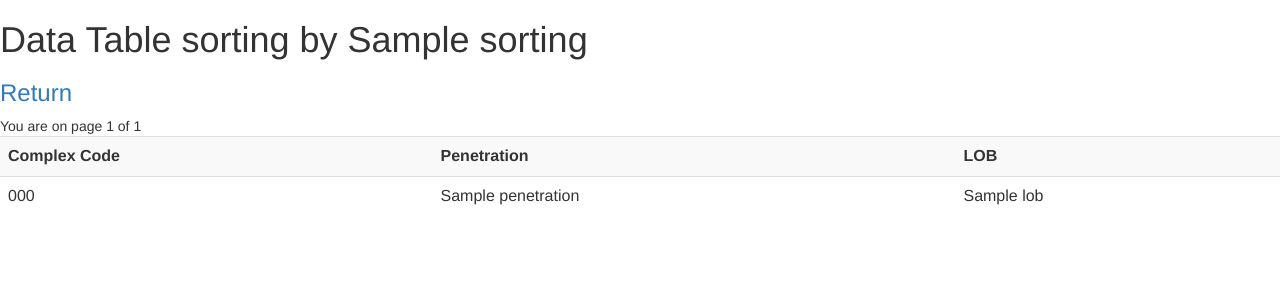
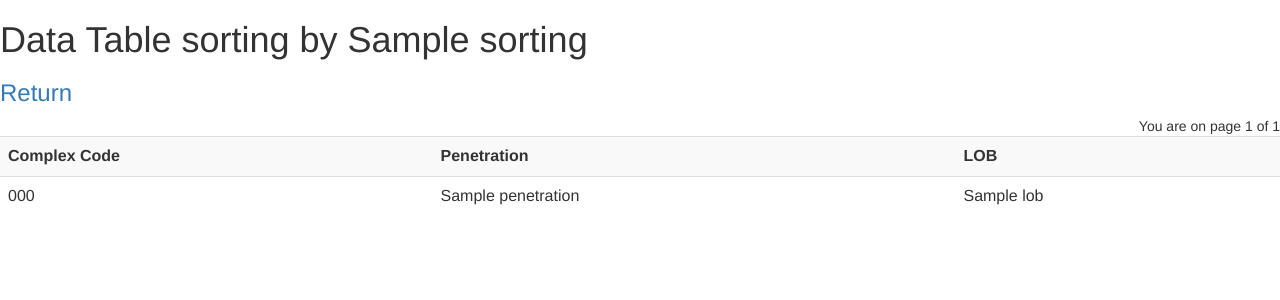
Before and after one commit to jordanbettis/chipy-mentorship, a Django app: template chipyprj/chipyapp/templates/chipyapp/datatable.html in a window 1280 px wide. Shown: the top 300 px of the page. Run offline with Django 3.2, Linux system fonts and the light colour scheme; the template is opened without the code that fills it: most values are stand-ins (such as "Sample title", 1, 10 or a date in 2020); some libraries are stand-ins or nearby versions.

```diff
--- a/chipyprj/chipyapp/templates/chipyapp/datatable.html
+++ b/chipyprj/chipyapp/templates/chipyapp/datatable.html
@@ -10,7 +10,7 @@
 <h1> Data Table sorting by {{ sorting }}</h1>
 <h3><a href="{% url 'dataform' %}">Return</a></h3>
 
-<div>
+<div class="pull-right">
     {% if previouscd %}
         <a href="{% url 'datatable' %}?{{previousqs}}">&laquo; Previous &laquo;</a>
     {% endif %}
```
